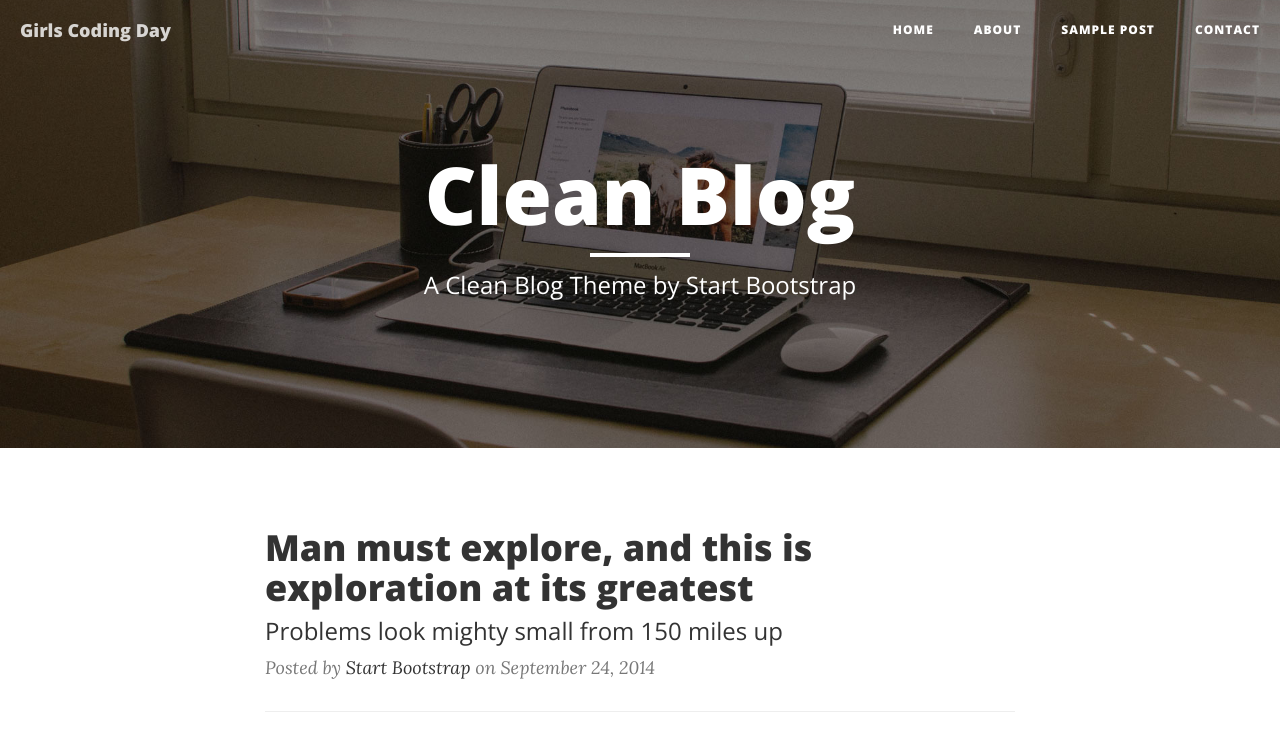
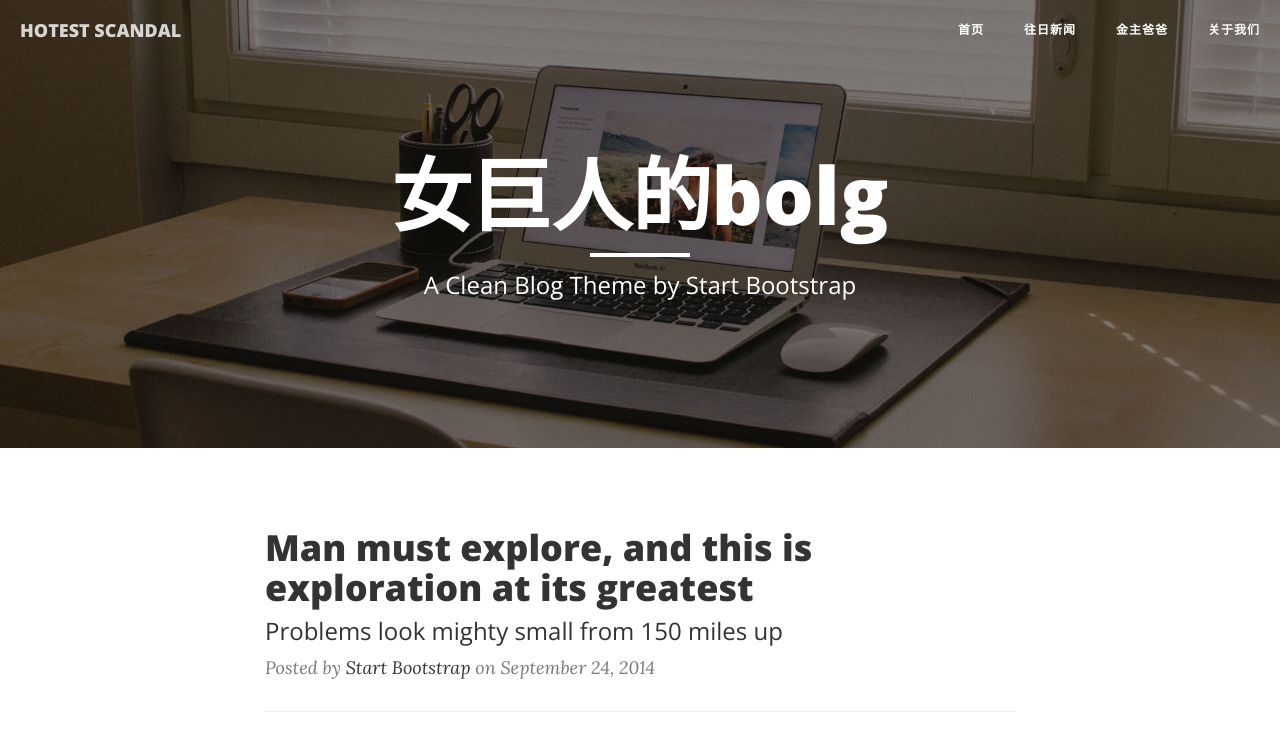
Before and after one commit to wanzijiang9006/GirlsCodingDayDemo, a website: page index.html in a window 1280 px wide. Shown: the top 739 px of the page. Drawn offline with nearby package versions, Linux system fonts and the light colour scheme.

Commit message:
标题修改

```diff
--- a/index.html
+++ b/index.html
@@ -42,23 +42,23 @@
                     <span class="sr-only">Toggle navigation</span>
                     Menu <i class="fa fa-bars"></i>
                 </button>
-                <a class="navbar-brand" href="index.html">Girls Coding Day</a>
+                <a class="navbar-brand" href="index.html">HOTEST SCANDAL</a>
             </div>
 
             <!-- Collect the nav links, forms, and other content for toggling -->
             <div class="collapse navbar-collapse" id="bs-example-navbar-collapse-1">
                 <ul class="nav navbar-nav navbar-right">
                     <li>
-                        <a href="index.html">Home</a>
+                        <a href="index.html">首页</a>
                     </li>
                     <li>
-                        <a href="about.html">About</a>
+                        <a href="about.html">往日新闻</a>
                     </li>
                     <li>
-                        <a href="post.html">Sample Post</a>
+                        <a href="post.html">金主爸爸</a>
                     </li>
                     <li>
-                        <a href="contact.html">Contact</a>
+                        <a href="contact.html">关于我们</a>
                     </li>
                 </ul>
             </div>
@@ -74,7 +74,7 @@
             <div class="row">
                 <div class="col-lg-8 col-lg-offset-2 col-md-10 col-md-offset-1">
                     <div class="site-heading">
-                        <h1>Clean Blog</h1>
+                        <h1>女巨人的bolg</h1>
                         <hr class="small">
                         <span class="subheading">A Clean Blog Theme by Start Bootstrap</span>
                     </div>
```
